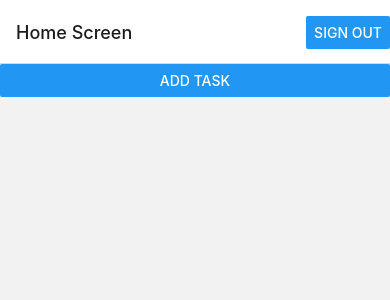
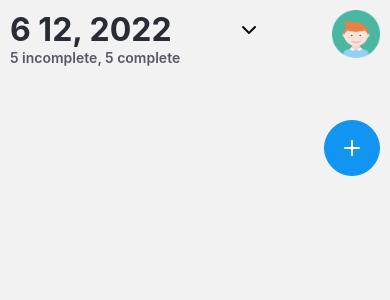
Before and after one commit to exelxior/rn-task-app, a React Native app: screen / in a window 390 px wide. Both pictures are taken after a click on the button "SIGN IN". Shown: the top 300 px of the page. Built offline with nearby package versions, Linux system fonts and the light colour scheme.

Commit message:
Adding initial UI design

```diff
--- /dev/null
+++ b/app/components/NavHeader/index.tsx
@@ -0,0 +1,42 @@
+import React from "react";
+import { Image, Text, TouchableOpacity, View } from "react-native";
+import styles from "./styles";
+import moment from "moment";
+import { useReduxDispatch } from "../../redux/store";
+import { setSignOut } from "../../redux/slices/authSlice";
+import { Feather } from "@expo/vector-icons";
+
+const NavHeader = () => {
+  const dispatch = useReduxDispatch();
+  const today = new Date();
+  const date = moment(today).format("M D, YYYY");
+
+  const handleSignOut = () => {
+    const user = {
+      isLoggedIn: false,
+    };
+    dispatch(setSignOut(user));
+  };
+
+  return (
+    <View style={styles.navHeader}>
+      <View style={styles.leftBlock}>
+        <View style={styles.dateBlock}>
+          <Text style={styles.date}>{date}</Text>
+          <TouchableOpacity>
+            <Feather name="chevron-down" size={24} color="black" />
+          </TouchableOpacity>
+        </View>
+        <Text style={styles.taskSummary}>5 incomplete, 5 complete</Text>
+      </View>
+      <TouchableOpacity style={styles.rightBlock} onPress={handleSignOut}>
+        <Image
+          style={styles.profilePic}
+          source={require("../../../assets/images/stock-avatar.png")}
+        />
+      </TouchableOpacity>
+    </View>
+  );
+};
+
+export default NavHeader;
--- /dev/null
+++ b/app/components/NavHeader/styles.ts
@@ -0,0 +1,47 @@
+import { StyleSheet } from "react-native";
+
+const styles = StyleSheet.create({
+  navHeader: {
+    display: "flex",
+    flexDirection: "row",
+    justifyContent: "space-between",
+  },
+  leftBlock: {
+    display: "flex",
+    flexDirection: "column",
+    padding: 10,
+  },
+  dateBlock: {
+    display: "flex",
+    flexDirection: "row",
+    justifyContent: "flex-start",
+    alignItems: "center",
+  },
+  date: {
+    width: 227,
+    height: 39,
+    fontSize: 32,
+    fontWeight: "700",
+    fontStyle: "normal",
+    lineHeight: 39,
+    color: "#292B35",
+  },
+  taskSummary: {
+    width: 180,
+    height: 17,
+    fontSize: 14,
+    fontWeight: "600",
+    fontStyle: "normal",
+    lineHeight: 17,
+    color: "#575767",
+  },
+  rightBlock: {
+    padding: 10,
+  },
+  profilePic: {
+    width: 48,
+    height: 48,
+  },
+});
+
+export default styles;
--- a/app/navigation/AppStack.tsx
+++ b/app/navigation/AppStack.tsx
@@ -2,33 +2,18 @@ import React from "react";
 import { createNativeStackNavigator } from "@react-navigation/native-stack";
 import Home from "../screens/Home";
 import NewTask from "../screens/Home/NewTask";
-import { Button } from "react-native";
-import { setSignOut } from "../redux/slices/authSlice";
-import { useReduxDispatch } from "../redux/store";
 import { MainRoutes } from "../types";
+import NavHeader from "../components/NavHeader";
 
 const Stack = createNativeStackNavigator();
 
 export const AppStack = () => {
-  const dispatch = useReduxDispatch();
-
-  const handleSignOut = () => {
-    const user = {
-      isLoggedIn: false,
-    };
-    dispatch(setSignOut(user));
-  };
-
   return (
     <Stack.Navigator>
       <Stack.Screen
         name={MainRoutes.Home}
         component={Home}
-        options={{
-          headerRight: () => (
-            <Button onPress={handleSignOut} title="Sign Out" />
-          ),
-        }}
+        options={{ header: NavHeader }}
       />
       <Stack.Screen name={MainRoutes.NewTask} component={NewTask} />
     </Stack.Navigator>
--- a/app/screens/Home/TaskItem/index.tsx
+++ b/app/screens/Home/TaskItem/index.tsx
@@ -1,12 +1,27 @@
-import React from "react";
-import { Text, View } from "react-native";
+import React, { useState } from "react";
+import { Text, View, CheckBox } from "react-native";
+import { completeTask } from "../../../redux/slices/taskSlice";
+import { useReduxDispatch } from "../../../redux/store";
 import { Task } from "../../../types";
+import styles from "./styles";
 
 const TaskItem = ({ item }: { item: Task }) => {
   //console.log(task);
+  const [isSelected, setSelection] = useState(false);
+  const dispatch = useReduxDispatch();
+
+  const onChecked = () => {
+    setSelection;
+    dispatch(completeTask(item.id));
+  };
+
   return (
-    <View>
-      <Text>{item.title}</Text>
+    <View style={styles.taskContainer}>
+      <CheckBox value={isSelected} onValueChange={onChecked} />
+      <View style={styles.taskItem}>
+        <Text style={styles.taskTitle}>{item.title}</Text>
+        <Text style={styles.taskCategory}>Category</Text>
+      </View>
     </View>
   );
 };
--- /dev/null
+++ b/app/screens/Home/TaskItem/styles.ts
@@ -0,0 +1,49 @@
+import { StyleSheet } from "react-native";
+
+const styles = StyleSheet.create({
+  taskContainer: {
+    display: "flex",
+    flexDirection: "row",
+    alignItems: "flex-start",
+    padding: 0,
+    backgroundColor: "#F8F8F8",
+  },
+  taskCheckBox: {
+    width: 24,
+    height: 24,
+    borderRadius: 6,
+    backgroundColor: "#FAFAFAB2",
+    borderStyle: "solid",
+    borderWidth: 2,
+    backgroundColor: "rgba(250, 250, 250, 0.7)",
+  },
+  taskItem: {
+    width: 302,
+    height: 45,
+    display: "flex",
+    flexDirection: "column",
+    alignItems: "flex-start",
+    padding: 0,
+    marginLeft: 16,
+  },
+  taskTitle: {
+    width: 302,
+    height: 24,
+    fontSize: 14,
+    fontWeight: "500",
+    fontStyle: "normal",
+    lineHeight: 24,
+    color: "#575767",
+  },
+  taskCategory: {
+    width: 71,
+    height: 17,
+    fontSize: 14,
+    fontWeight: "600",
+    fontStyle: "normal",
+    lineHeight: 14,
+    color: "#B9B9BE",
+  },
+});
+
+export default styles;
--- a/app/screens/Home/TaskList/index.tsx
+++ b/app/screens/Home/TaskList/index.tsx
@@ -1,31 +1,27 @@
 import React from "react";
-import { FlatList, ListRenderItem, TouchableOpacity } from "react-native";
+import { FlatList, ListRenderItem, View } from "react-native";
 import { useSelector } from "react-redux";
-import { completeTask, selectTasks } from "../../../redux/slices/taskSlice";
-import { useReduxDispatch } from "../../../redux/store";
+import { selectTasks } from "../../../redux/slices/taskSlice";
 import { Task } from "../../../types";
 import TaskItem from "../TaskItem";
+import styles from "./styles";
 
 const TaskList = () => {
-  const dispatch = useReduxDispatch();
   const tasks = useSelector(selectTasks);
   console.log(tasks);
 
   const renderItem: ListRenderItem<Task> = ({ item }) => (
-    <TouchableOpacity
-      key={item.id}
-      onPress={() => dispatch(completeTask(item.id))}
-    >
     <TaskItem item={item} />
-    </TouchableOpacity>
   );
 
   return (
+    <View style={styles.taskList}>
       <FlatList
         data={tasks}
         renderItem={renderItem}
         keyExtractor={(item: Task) => item.id}
       />
+    </View>
   );
 };
 
--- /dev/null
+++ b/app/screens/Home/TaskList/styles.ts
@@ -0,0 +1,15 @@
+import { StyleSheet } from "react-native";
+
+const styles = StyleSheet.create({
+  taskList: {
+    width: 340,
+    heigh: 323,
+    padding: 17,
+  },
+  //container:,
+  //scroll:,
+  //header:,
+  //tittle:,
+});
+
+export default styles;
--- a/app/screens/Home/index.tsx
+++ b/app/screens/Home/index.tsx
@@ -1,19 +1,24 @@
 import { useNavigation } from "@react-navigation/native";
 import React from "react";
-import { View, Button } from "react-native";
+import { View, TouchableOpacity } from "react-native";
 import { MainRoutes } from "../../types";
+import styles from "./styles";
 import TaskList from "./TaskList";
+import { Feather } from "@expo/vector-icons";
 
 export default function Home() {
   const navigation = useNavigation();
-  const handleOnPress = () => {
+
+  const handleAddTask = () => {
     navigation.navigate(MainRoutes.NewTask);
   };
 
   return (
-    <View>
+    <View style={styles.container}>
       <TaskList />
-      <Button title="Add Task" onPress={handleOnPress} />
+      <TouchableOpacity style={styles.newTaskBtn} onPress={handleAddTask}>
+        <Feather name="plus" size={24} color="white" />
+      </TouchableOpacity>
     </View>
   );
 }
--- /dev/null
+++ b/app/screens/Home/styles.ts
@@ -0,0 +1,19 @@
+import { StyleSheet } from "react-native";
+
+const styles = StyleSheet.create({
+  container: {},
+  newTaskBtn: {
+    borderWidth: 1,
+    alignItems: "center",
+    justifyContent: "center",
+    alignSelf: "flex-end",
+    width: 56,
+    height: 56,
+    backgroundColor: "#1294F2",
+    borderColor: "#1294F2",
+    borderRadius: 29,
+    margin: 10,
+  },
+});
+
+export default styles;
```
Lines whose indentation alone changed are shown as unchanged.
